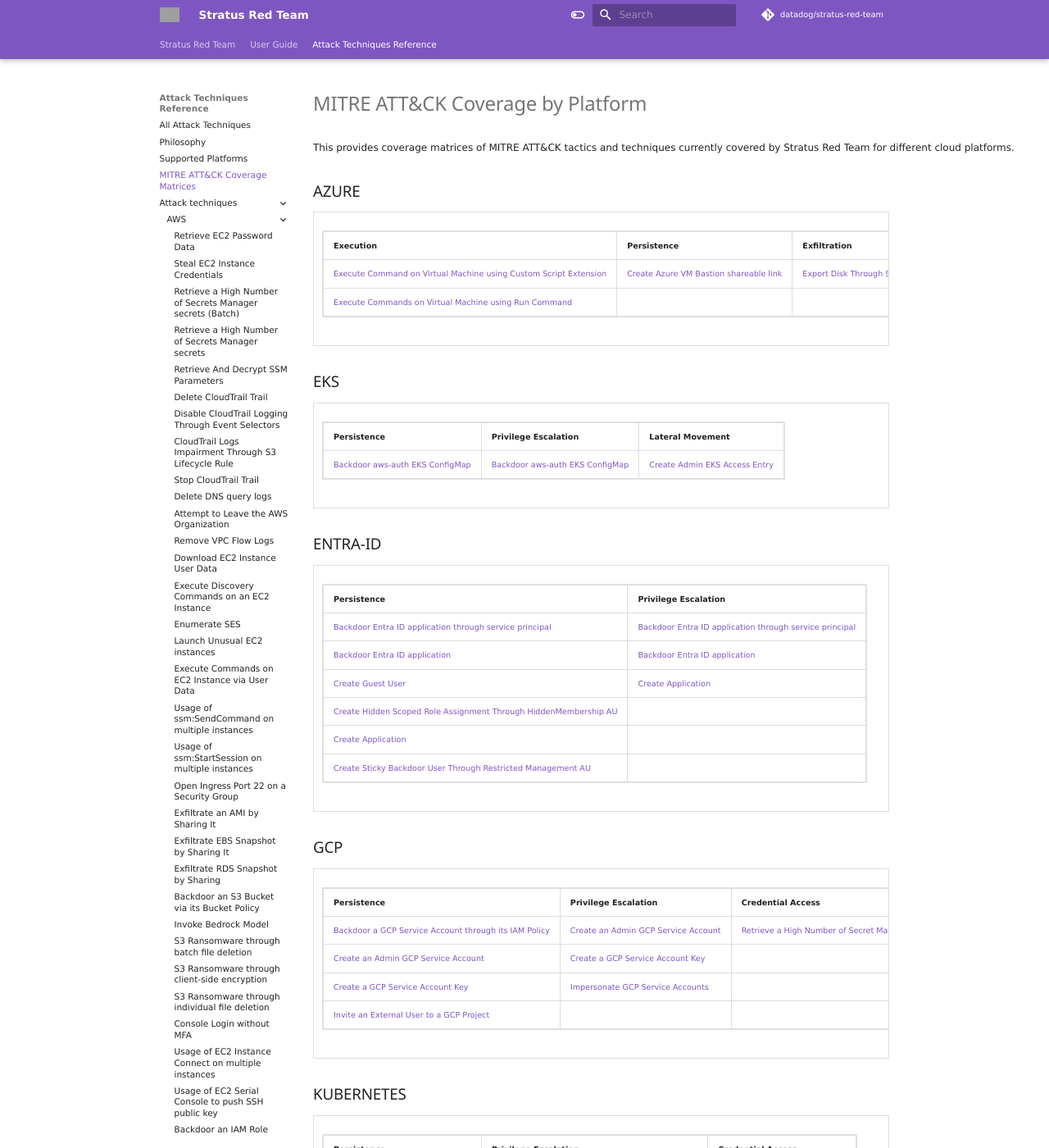
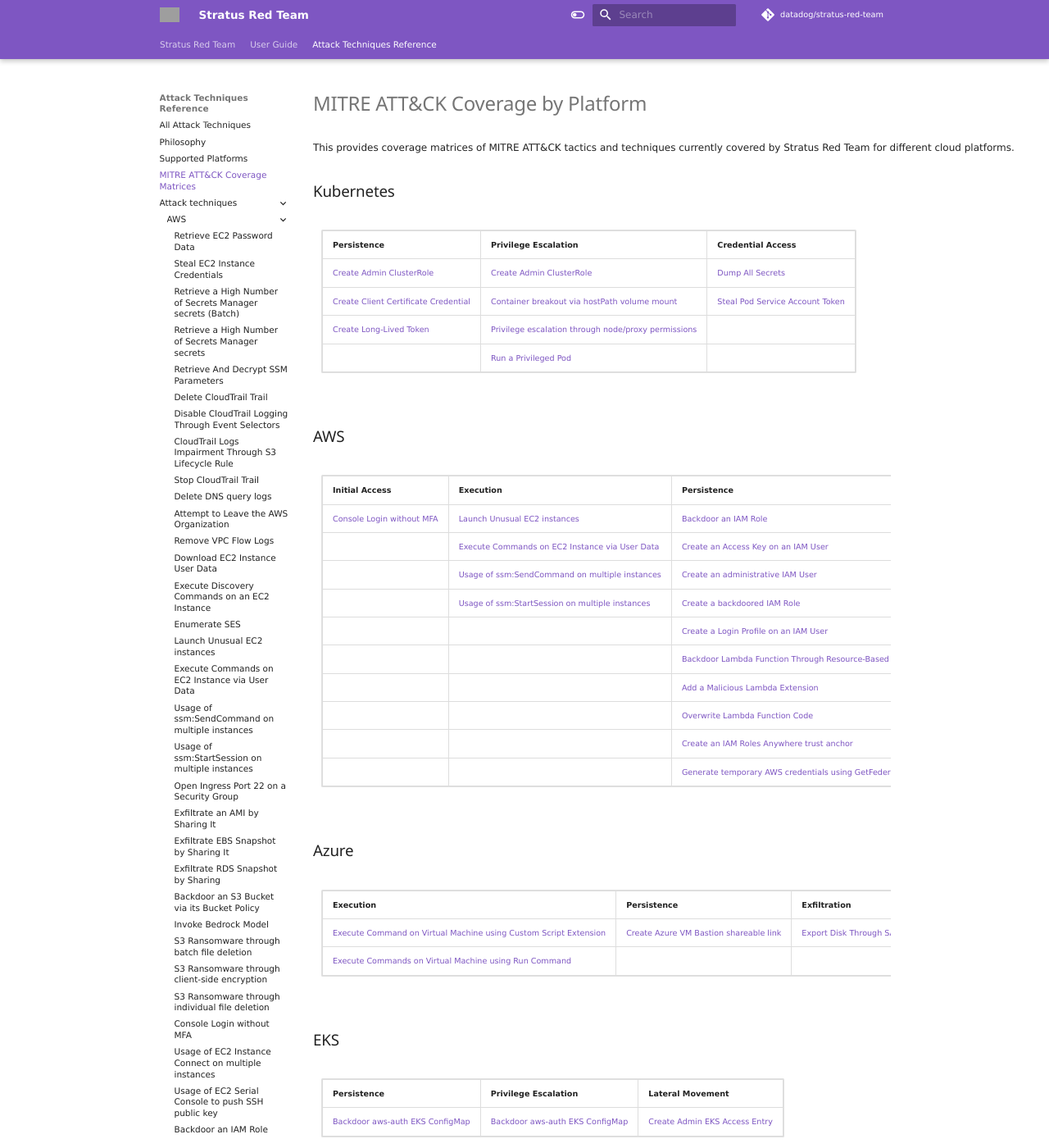
Before and after one commit to DataDog/stratus-red-team, an MkDocs documentation site: the page built from docs/attack-techniques/mitre-attack-coverage-matrices.md, in a window 1280 px wide and 1400 px high. Shown: the whole window at 82% size. Built offline with MkDocs 1.6.1 and Material for MkDocs 9.7.7, drawn with Linux system fonts in a browser that asks for light colours; nearby versions of some CDN libraries; library files that are not in the unit come from our copies; comment, search, counter and statistics services are not loaded; some of the changed text lies outside the part shown; grey boxes are pictures that could not be loaded.

Commit message:
Coverage matrices: Update styling

```diff
--- a/docs/attack-techniques/mitre-attack-coverage-matrices.md
+++ b/docs/attack-techniques/mitre-attack-coverage-matrices.md
@@ -26,48 +24,7 @@
 # MITRE ATT&CK Coverage by Platform
 
 This provides coverage matrices of MITRE ATT&CK tactics and techniques currently covered by Stratus Red Team for different cloud platforms.
-<h2 style="text-transform: uppercase;">azure</h2>
-<div class="table-container"><table>
-<thead><tr><th>Execution</th><th>Persistence</th><th>Exfiltration</th></tr></thead>
-<tbody>
-<tr><td><a href="../Azure/azure.execution.vm-custom-script-extension">Execute Command on Virtual Machine using Custom Script Extension</a></td><td><a href="../Azure/azure.persistence.create-bastion-shareable-link">Create Azure VM Bastion shareable link</a></td><td><a href="../Azure/azure.exfiltration.disk-export">Export Disk Through SAS URL</a></td></tr>
-<tr><td><a href="../Azure/azure.execution.vm-run-command">Execute Commands on Virtual Machine using Run Command</a></td><td></td><td></td></tr>
-</tbody>
-</table>
-</div>
-<h2 style="text-transform: uppercase;">EKS</h2>
-<div class="table-container"><table>
-<thead><tr><th>Persistence</th><th>Privilege Escalation</th><th>Lateral Movement</th></tr></thead>
-<tbody>
-<tr><td><a href="../EKS/eks.persistence.backdoor-aws-auth-configmap">Backdoor aws-auth EKS ConfigMap</a></td><td><a href="../EKS/eks.persistence.backdoor-aws-auth-configmap">Backdoor aws-auth EKS ConfigMap</a></td><td><a href="../EKS/eks.lateral-movement.create-access-entry">Create Admin EKS Access Entry</a></td></tr>
-</tbody>
-</table>
-</div>
-<h2 style="text-transform: uppercase;">entra-id</h2>
-<div class="table-container"><table>
-<thead><tr><th>Persistence</th><th>Privilege Escalation</th></tr></thead>
-<tbody>
-<tr><td><a href="../Entra ID/entra-id.persistence.backdoor-application-sp">Backdoor Entra ID application through service principal</a></td><td><a href="../Entra ID/entra-id.persistence.backdoor-application-sp">Backdoor Entra ID application through service principal</a></td></tr>
-<tr><td><a href="../Entra ID/entra-id.persistence.backdoor-application">Backdoor Entra ID application</a></td><td><a href="../Entra ID/entra-id.persistence.backdoor-application">Backdoor Entra ID application</a></td></tr>
-<tr><td><a href="../Entra ID/entra-id.persistence.guest-user">Create Guest User</a></td><td><a href="../Entra ID/entra-id.persistence.new-application">Create Application</a></td></tr>
-<tr><td><a href="../Entra ID/entra-id.persistence.hidden-au">Create Hidden Scoped Role Assignment Through HiddenMembership AU</a></td><td></td></tr>
-<tr><td><a href="../Entra ID/entra-id.persistence.new-application">Create Application</a></td><td></td></tr>
-<tr><td><a href="../Entra ID/entra-id.persistence.restricted-au">Create Sticky Backdoor User Through Restricted Management AU</a></td><td></td></tr>
-</tbody>
-</table>
-</div>
-<h2 style="text-transform: uppercase;">GCP</h2>
-<div class="table-container"><table>
-<thead><tr><th>Persistence</th><th>Privilege Escalation</th><th>Credential Access</th><th>Exfiltration</th></tr></thead>
-<tbody>
-<tr><td><a href="../GCP/gcp.persistence.backdoor-service-account-policy">Backdoor a GCP Service Account through its IAM Policy</a></td><td><a href="../GCP/gcp.persistence.create-admin-service-account">Create an Admin GCP Service Account</a></td><td><a href="../GCP/gcp.credential-access.secretmanager-retrieve-secrets">Retrieve a High Number of Secret Manager secrets</a></td><td><a href="../GCP/gcp.exfiltration.share-compute-disk">Exfiltrate Compute Disk by sharing it</a></td></tr>
-<tr><td><a href="../GCP/gcp.persistence.create-admin-service-account">Create an Admin GCP Service Account</a></td><td><a href="../GCP/gcp.persistence.create-service-account-key">Create a GCP Service Account Key</a></td><td></td><td><a href="../GCP/gcp.exfiltration.share-compute-image">Exfiltrate Compute Image by sharing it</a></td></tr>
-<tr><td><a href="../GCP/gcp.persistence.create-service-account-key">Create a GCP Service Account Key</a></td><td><a href="../GCP/gcp.privilege-escalation.impersonate-service-accounts">Impersonate GCP Service Accounts</a></td><td></td><td><a href="../GCP/gcp.exfiltration.share-compute-snapshot">Exfiltrate Compute Disk by sharing a snapshot</a></td></tr>
-<tr><td><a href="../GCP/gcp.persistence.invite-external-user">Invite an External User to a GCP Project</a></td><td></td><td></td><td></td></tr>
-</tbody>
-</table>
-</div>
-<h2 style="text-transform: uppercase;">kubernetes</h2>
+<h2>Kubernetes</h2>
 <div class="table-container"><table>
 <thead><tr><th>Persistence</th><th>Privilege Escalation</th><th>Credential Access</th></tr></thead>
 <tbody>
@@ -78,7 +35,7 @@
 </tbody>
 </table>
 </div>
-<h2 style="text-transform: uppercase;">AWS</h2>
+<h2>AWS</h2>
 <div class="table-container"><table>
 <thead><tr><th>Initial Access</th><th>Execution</th><th>Persistence</th><th>Privilege Escalation</th><th>Defense Evasion</th><th>Credential Access</th><th>Discovery</th><th>Lateral Movement</th><th>Exfiltration</th><th>Impact</th></tr></thead>
 <tbody>
@@ -95,3 +52,44 @@
 </tbody>
 </table>
 </div>
+<h2>Azure</h2>
+<div class="table-container"><table>
+<thead><tr><th>Execution</th><th>Persistence</th><th>Exfiltration</th></tr></thead>
+<tbody>
+<tr><td><a href="../Azure/azure.execution.vm-custom-script-extension">Execute Command on Virtual Machine using Custom Script Extension</a></td><td><a href="../Azure/azure.persistence.create-bastion-shareable-link">Create Azure VM Bastion shareable link</a></td><td><a href="../Azure/azure.exfiltration.disk-export">Export Disk Through SAS URL</a></td></tr>
+<tr><td><a href="../Azure/azure.execution.vm-run-command">Execute Commands on Virtual Machine using Run Command</a></td><td></td><td></td></tr>
+</tbody>
+</table>
+</div>
+<h2>EKS</h2>
+<div class="table-container"><table>
+<thead><tr><th>Persistence</th><th>Privilege Escalation</th><th>Lateral Movement</th></tr></thead>
+<tbody>
+<tr><td><a href="../EKS/eks.persistence.backdoor-aws-auth-configmap">Backdoor aws-auth EKS ConfigMap</a></td><td><a href="../EKS/eks.persistence.backdoor-aws-auth-configmap">Backdoor aws-auth EKS ConfigMap</a></td><td><a href="../EKS/eks.lateral-movement.create-access-entry">Create Admin EKS Access Entry</a></td></tr>
+</tbody>
+</table>
+</div>
+<h2>Entra ID</h2>
+<div class="table-container"><table>
+<thead><tr><th>Persistence</th><th>Privilege Escalation</th></tr></thead>
+<tbody>
+<tr><td><a href="../Entra ID/entra-id.persistence.backdoor-application-sp">Backdoor Entra ID application through service principal</a></td><td><a href="../Entra ID/entra-id.persistence.backdoor-application-sp">Backdoor Entra ID application through service principal</a></td></tr>
+<tr><td><a href="../Entra ID/entra-id.persistence.backdoor-application">Backdoor Entra ID application</a></td><td><a href="../Entra ID/entra-id.persistence.backdoor-application">Backdoor Entra ID application</a></td></tr>
+<tr><td><a href="../Entra ID/entra-id.persistence.guest-user">Create Guest User</a></td><td><a href="../Entra ID/entra-id.persistence.new-application">Create Application</a></td></tr>
+<tr><td><a href="../Entra ID/entra-id.persistence.hidden-au">Create Hidden Scoped Role Assignment Through HiddenMembership AU</a></td><td></td></tr>
+<tr><td><a href="../Entra ID/entra-id.persistence.new-application">Create Application</a></td><td></td></tr>
+<tr><td><a href="../Entra ID/entra-id.persistence.restricted-au">Create Sticky Backdoor User Through Restricted Management AU</a></td><td></td></tr>
+</tbody>
+</table>
+</div>
+<h2>GCP</h2>
+<div class="table-container"><table>
+<thead><tr><th>Persistence</th><th>Privilege Escalation</th><th>Credential Access</th><th>Exfiltration</th></tr></thead>
+<tbody>
+<tr><td><a href="../GCP/gcp.persistence.backdoor-service-account-policy">Backdoor a GCP Service Account through its IAM Policy</a></td><td><a href="../GCP/gcp.persistence.create-admin-service-account">Create an Admin GCP Service Account</a></td><td><a href="../GCP/gcp.credential-access.secretmanager-retrieve-secrets">Retrieve a High Number of Secret Manager secrets</a></td><td><a href="../GCP/gcp.exfiltration.share-compute-disk">Exfiltrate Compute Disk by sharing it</a></td></tr>
+<tr><td><a href="../GCP/gcp.persistence.create-admin-service-account">Create an Admin GCP Service Account</a></td><td><a href="../GCP/gcp.persistence.create-service-account-key">Create a GCP Service Account Key</a></td><td></td><td><a href="../GCP/gcp.exfiltration.share-compute-image">Exfiltrate Compute Image by sharing it</a></td></tr>
+<tr><td><a href="../GCP/gcp.persistence.create-service-account-key">Create a GCP Service Account Key</a></td><td><a href="../GCP/gcp.privilege-escalation.impersonate-service-accounts">Impersonate GCP Service Accounts</a></td><td></td><td><a href="../GCP/gcp.exfiltration.share-compute-snapshot">Exfiltrate Compute Disk by sharing a snapshot</a></td></tr>
+<tr><td><a href="../GCP/gcp.persistence.invite-external-user">Invite an External User to a GCP Project</a></td><td></td><td></td><td></td></tr>
+</tbody>
+</table>
+</div>
```
Also changed, not shown: other parts of docs/attack-techniques/mitre-attack-coverage-matrices.md (+0 -2 lines), 1 other file.
